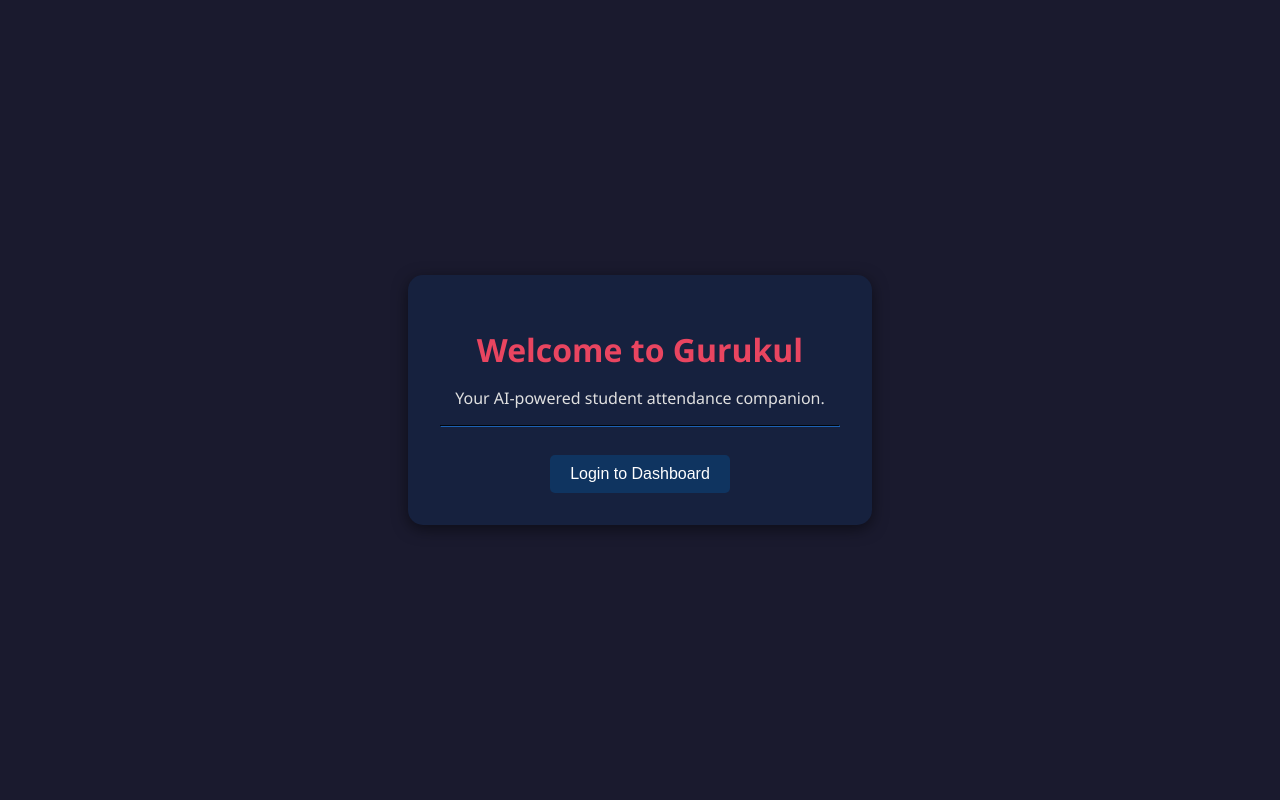
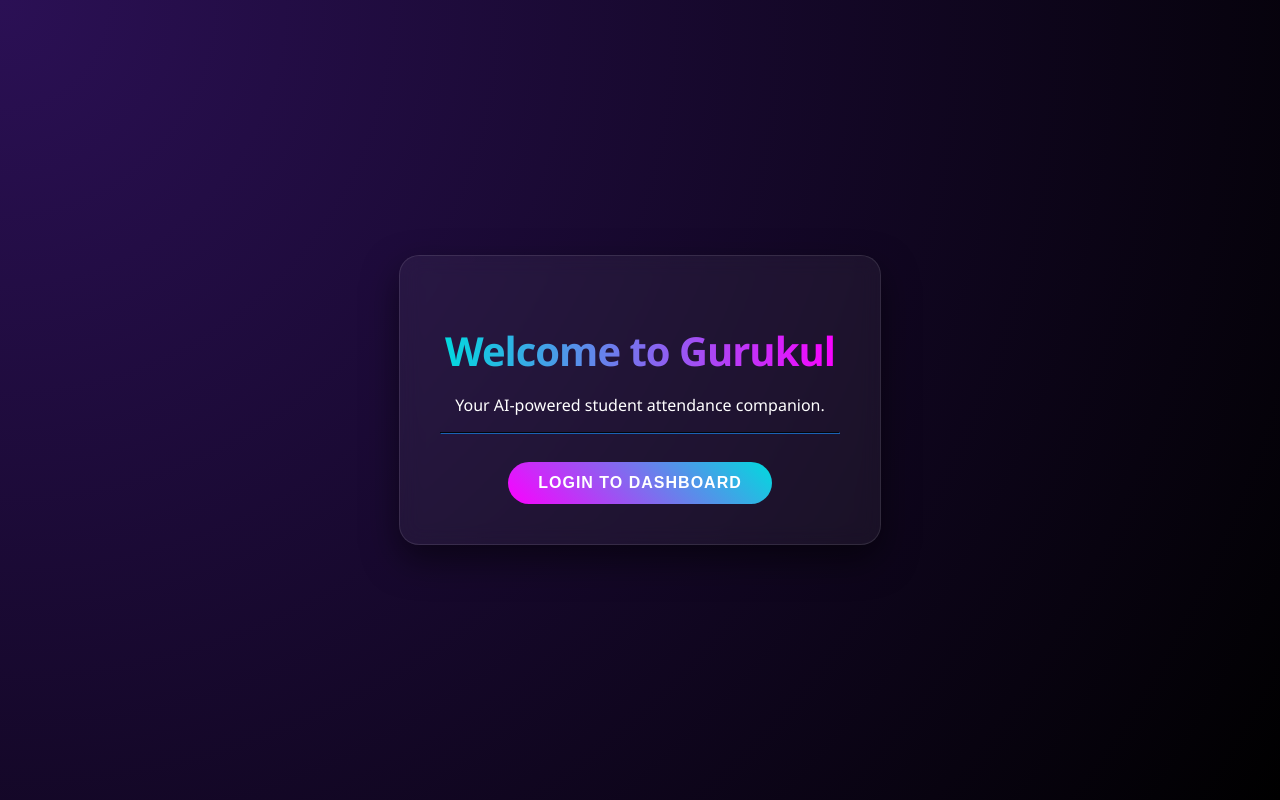
Before and after one commit to parth17dongre-droid/Gurukul, a Django app: page / in a window 1280 px wide. Run offline with Django 5.2, Linux system fonts and the light colour scheme.

Commit message:
changed the css styling

```diff
--- a/home/static/home/style.css
+++ b/home/static/home/style.css
@@ -1,7 +1,8 @@
 body {
-    background-color: #1a1a2e;
-    color: #e0e0e0;
-    font-family: 'Segoe UI', Tahoma, Geneva, Verdana, sans-serif;
+    /* Using a vibrant mesh gradient for the background */
+    background: radial-gradient(circle at top left, #2b1055, #000000);
+    color: #ffffff;
+    font-family: 'Poppins', 'Segoe UI', sans-serif; /* Poppins feels more modern/vibrant */
     display: flex;
     justify-content: center;
     align-items: center;
@@ -10,32 +11,49 @@ body {
 }
 
 .container {
-    background-color: #16213e;
-    padding: 2rem;
-    border-radius: 15px;
-    box-shadow: 0 4px 15px rgba(0, 0, 0, 0.5);
+    /* Glassmorphism effect: semi-transparent with a blur */
+    background: rgba(255, 255, 255, 0.05);
+    backdrop-filter: blur(10px);
+    padding: 2.5rem;
+    border-radius: 20px;
+    border: 1px solid rgba(255, 255, 255, 0.1);
+    box-shadow: 0 15px 35px rgba(0, 0, 0, 0.5);
     text-align: center;
     max-width: 400px;
-    width: 100%;
+    width: 90%;
 }
 
 h1 {
-    color: #e94560;
+    /* Gradient text for maximum vibrancy */
+    background: linear-gradient(to right, #00dbde, #fc00ff);
+    -webkit-background-clip: text;
+    -webkit-text-fill-color: transparent;
+    font-size: 2.5rem;
     margin-bottom: 0.5rem;
+    letter-spacing: -1px;
 }
 
 button {
-    background-color: #0f3460;
+    /* Electric gradient button */
+    background: linear-gradient(45deg, #fc00ff, #00dbde);
     color: white;
+    font-weight: bold;
     border: none;
-    padding: 10px 20px;
-    border-radius: 5px;
+    padding: 12px 30px;
+    border-radius: 50px; /* Pill shape is more modern */
     cursor: pointer;
     font-size: 1rem;
     margin-top: 20px;
-    transition: background 0.3s;
+    transition: transform 0.2s, box-shadow 0.2s;
+    text-transform: uppercase;
+    letter-spacing: 1px;
 }
 
 button:hover {
-    background-color: #e94560;
+    transform: scale(1.05);
+    box-shadow: 0 0 20px rgba(0, 219, 222, 0.6);
 }
+
+button:active {
+    transform: scale(0.98);
+}
```
